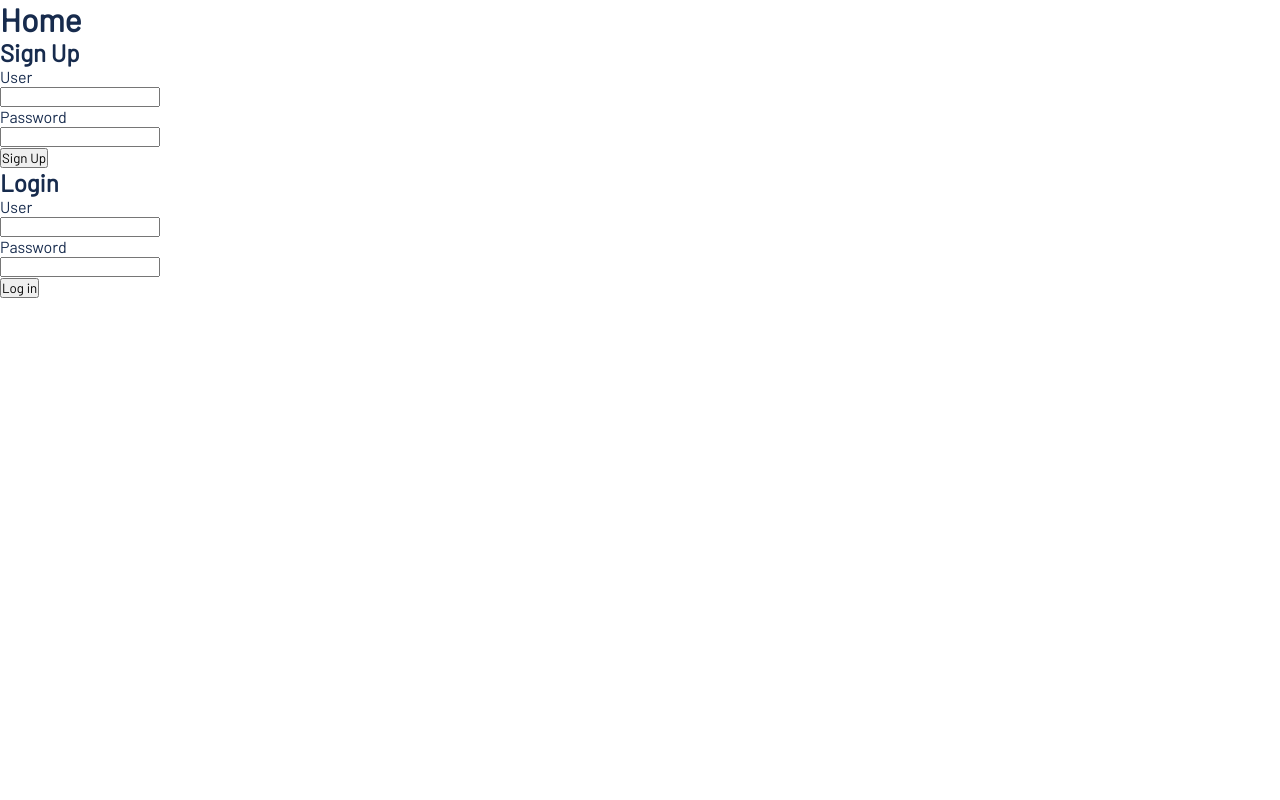
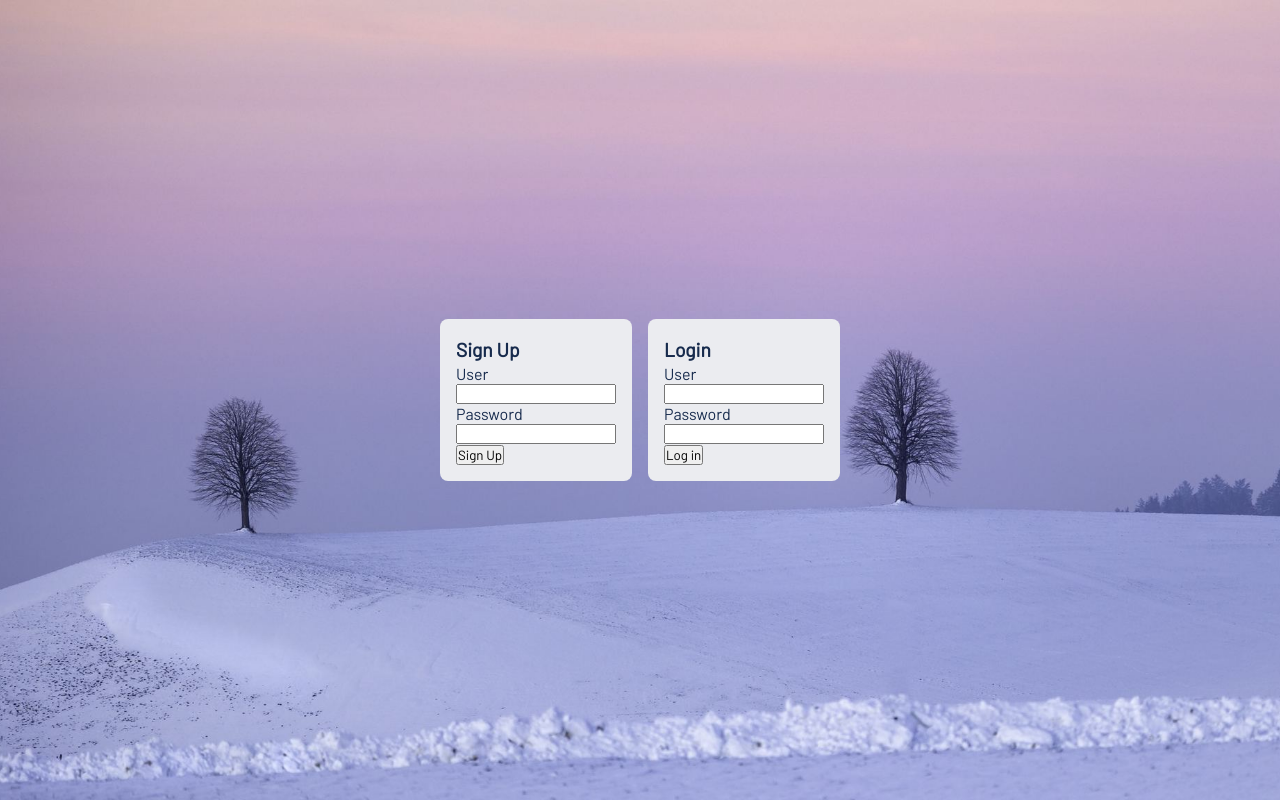
Before and after one commit to carmeco/the-googler, a React (Create React App) app: page / in a window 1280 px wide. Built offline with nearby package versions, Linux system fonts and the light colour scheme.

Commit message:
styles Home page

```diff
--- a/src/GlobalStyles.js
+++ b/src/GlobalStyles.js
@@ -20,6 +20,10 @@
         ul, ol {
             list-style: none;
         }
+        h2 {
+            font-size: 1.2rem;
+            padding: 0.2rem 0;
+        }
     }
 `;
 
--- a/src/components/Login/index.js
+++ b/src/components/Login/index.js
@@ -42,6 +42,7 @@
 
     return (
         <form onSubmit={handleSubmit}>
+            <h2>Login</h2>
             <ul>
                 <li>
                     <label htmlFor="user">User</label>
--- a/src/components/NoteBox/NoteBox.styles.js
+++ b/src/components/NoteBox/NoteBox.styles.js
@@ -15,6 +15,7 @@
 
     button {
         opacity: 0.5;
+        color: var(--darkBlue);
         background-color: none;
         border: none;
         &:hover {
@@ -37,8 +38,6 @@
     resize: none;
 `;
 
-export const Content = styled.div``;
-
 export const Tags = styled.p`
     border-top: 1px solid var(--darkBlue);
     opacity: 0.5;
--- a/src/components/NoteBox/index.js
+++ b/src/components/NoteBox/index.js
@@ -9,7 +9,6 @@
     Buttons,
     Description,
     DescriptionTextArea,
-    Content,
     Tags,
 } from "./NoteBox.styles";
 import { FontAwesomeIcon } from "@fortawesome/react-fontawesome";
@@ -81,11 +80,11 @@
                     <button type="submit">Save changes</button>
                 </form>
             ) : (
-                <Content>
+                <div>
                     <h2>{title}</h2>
                     <Description>{description}</Description>
                     {tags ? <Tags>{tags}</Tags> : null}
-                </Content>
+                </div>
             )}
         </Wrapper>
     );
--- a/src/components/Signup/index.js
+++ b/src/components/Signup/index.js
@@ -19,6 +19,7 @@
     };
     return (
         <form onSubmit={handleSubmit}>
+            <h2>Sign Up</h2>
             <ul>
                 <li>
                     <label htmlFor="user">User</label>
--- /dev/null
+++ b/src/pages/Home/Home.styles.js
@@ -0,0 +1,28 @@
+import styled from "styled-components";
+import { devices } from "../../GlobalStyles";
+import background from "../../images/background.jpg";
+
+export const Wrapper = styled.div`
+    min-height: 100vh;
+    background-image: url(${background});
+    background-size: cover;
+    background-position: center;
+    display: flex;
+    justify-content: center;
+    align-items: center;
+`;
+
+export const Main = styled.main`
+    display: flex;
+    gap: 1rem;
+    flex-direction: column;
+    @media ${devices.sm} {
+        flex-direction: row;
+    }
+
+    form {
+        padding: 1rem;
+        background-color: var(--lightGrey);
+        border-radius: 0.5rem;
+    }
+`;
--- a/src/pages/Home/index.js
+++ b/src/pages/Home/index.js
@@ -1,4 +1,7 @@
 import React from "react";
+
+//styles
+import { Wrapper, Main } from "./Home.styles";
 
 //components
 import Login from "../../components/Login";
@@ -6,13 +9,12 @@
 
 const Home = () => {
     return (
-        <div>
-            <h1>Home</h1>
-            <h2>Sign Up</h2>
-            <Signup />
-            <h2>Login</h2>
-            <Login />
-        </div>
+        <Wrapper>
+            <Main>
+                <Signup />
+                <Login />
+            </Main>
+        </Wrapper>
     );
 };
 
--- a/src/pages/MySpace/MySpace.styles.js
+++ b/src/pages/MySpace/MySpace.styles.js
@@ -1,4 +1,5 @@
 import styled from "styled-components";
+import { devices } from "../../GlobalStyles";
 import background from "../../images/background.jpg";
 
 export const Wrapper = styled.div`
@@ -15,18 +16,29 @@
     align-items: center;
     justify-content: space-between;
     color: white;
-    padding: 1rem 2rem;
+    padding: 1rem;
+    @media ${devices.sm} {
+        padding: 1rem 2rem;
+    }
 
     h1 {
-        font-size: 2.5rem;
+        font-size: 2rem;
+        @media ${devices.sm} {
+            font-size: 2.5rem;
+        }
     }
 
     ul {
-        display: flex;
-        gap: 1rem;
+        @media ${devices.sm} {
+            display: flex;
+            gap: 1rem;
+        }
     }
 `;
 
 export const Main = styled.main`
-    padding: 1rem 2rem;
+    padding: 1rem;
+    @media ${devices.sm} {
+        padding: 1rem 2rem;
+    }
 `;
```
